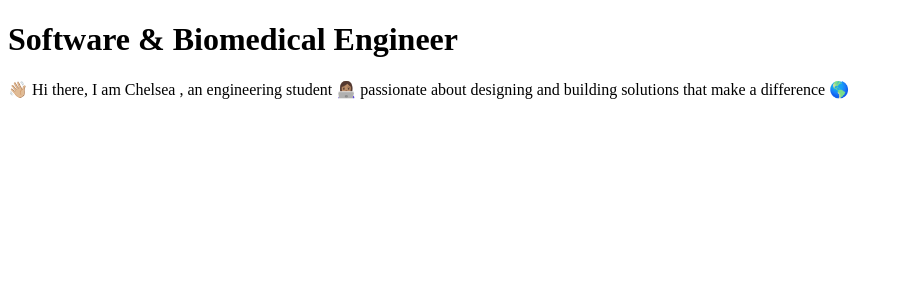
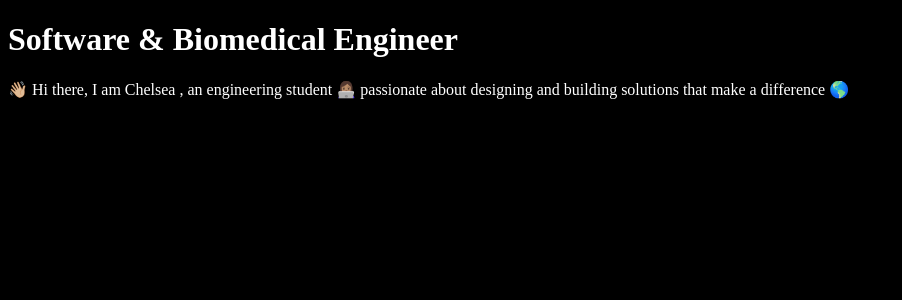
Before and after one commit to ChelseaMaramot/my-portfolio, a Next.js app: page / in a window 1280 px wide. Shown: the top 300 px of the page, without its empty margins (0-902 px from the left). Built offline with nearby package versions, Linux system fonts and the light colour scheme.

Commit message:
custom myapp

```diff
--- a/src/containers/Greetings.tsx
+++ b/src/containers/Greetings.tsx
@@ -4,8 +4,8 @@ import { greetings } from '../data/portfolio'
 export default function Greetings() {
   return (
     <div>
-      <h1>{greetings.role}</h1>
-      <p>{greetings.description}</p>
+      <h1 className='text-white'>{greetings.role}</h1>
+      <p className='text-white'>{greetings.description}</p>
     </div>
   )
 }
--- /dev/null
+++ b/src/pages/_app.tsx
@@ -0,0 +1,6 @@
+import type { AppProps } from 'next/app'
+import "../styles/global.css";
+
+export default function MyApp({ Component, pageProps }: AppProps) {
+  return <Component {...pageProps} />
+}
--- /dev/null
+++ b/src/styles/global.css
@@ -0,0 +1,4 @@
+body{
+    background-color: black;
+    color: white;
+}
```
